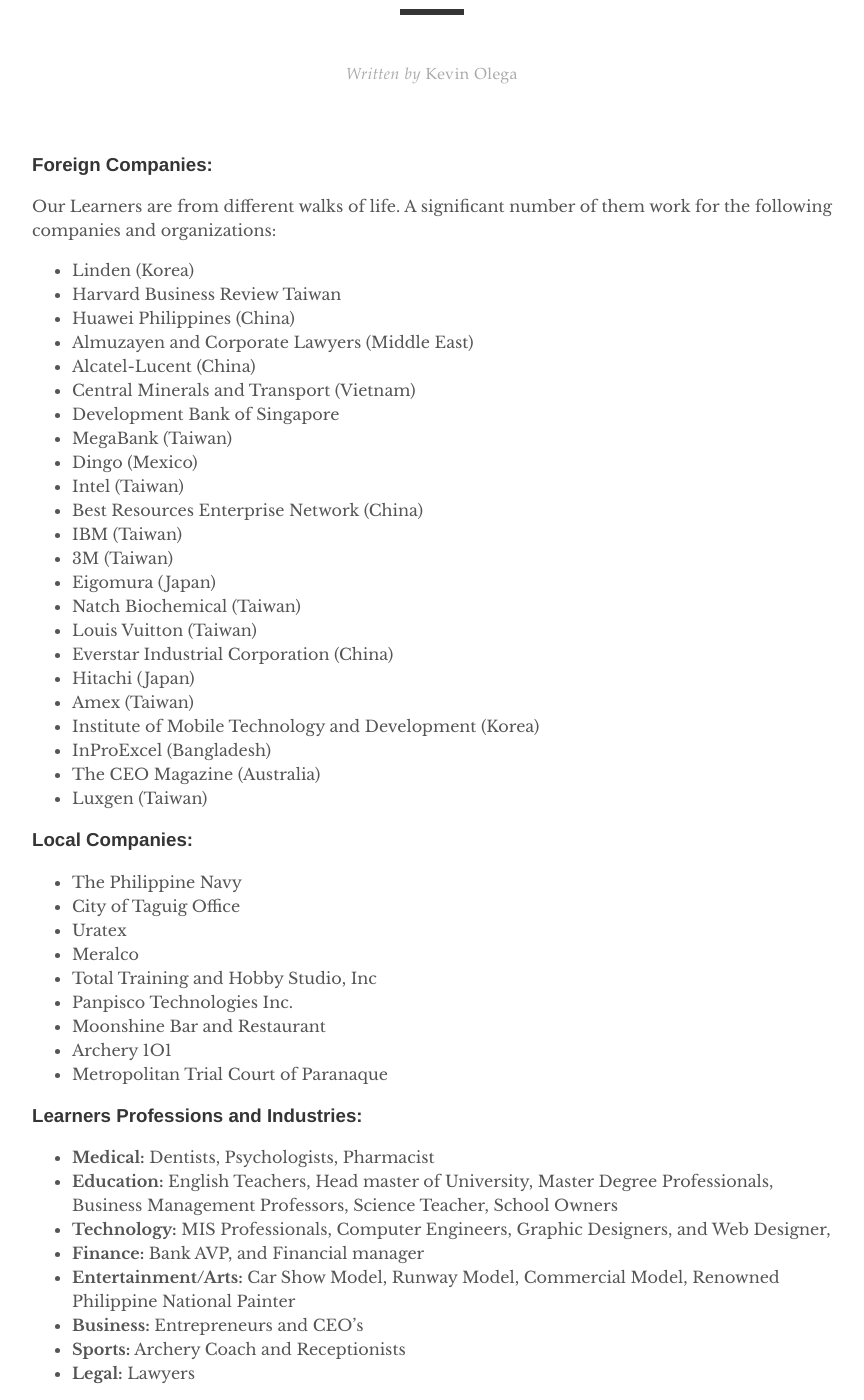
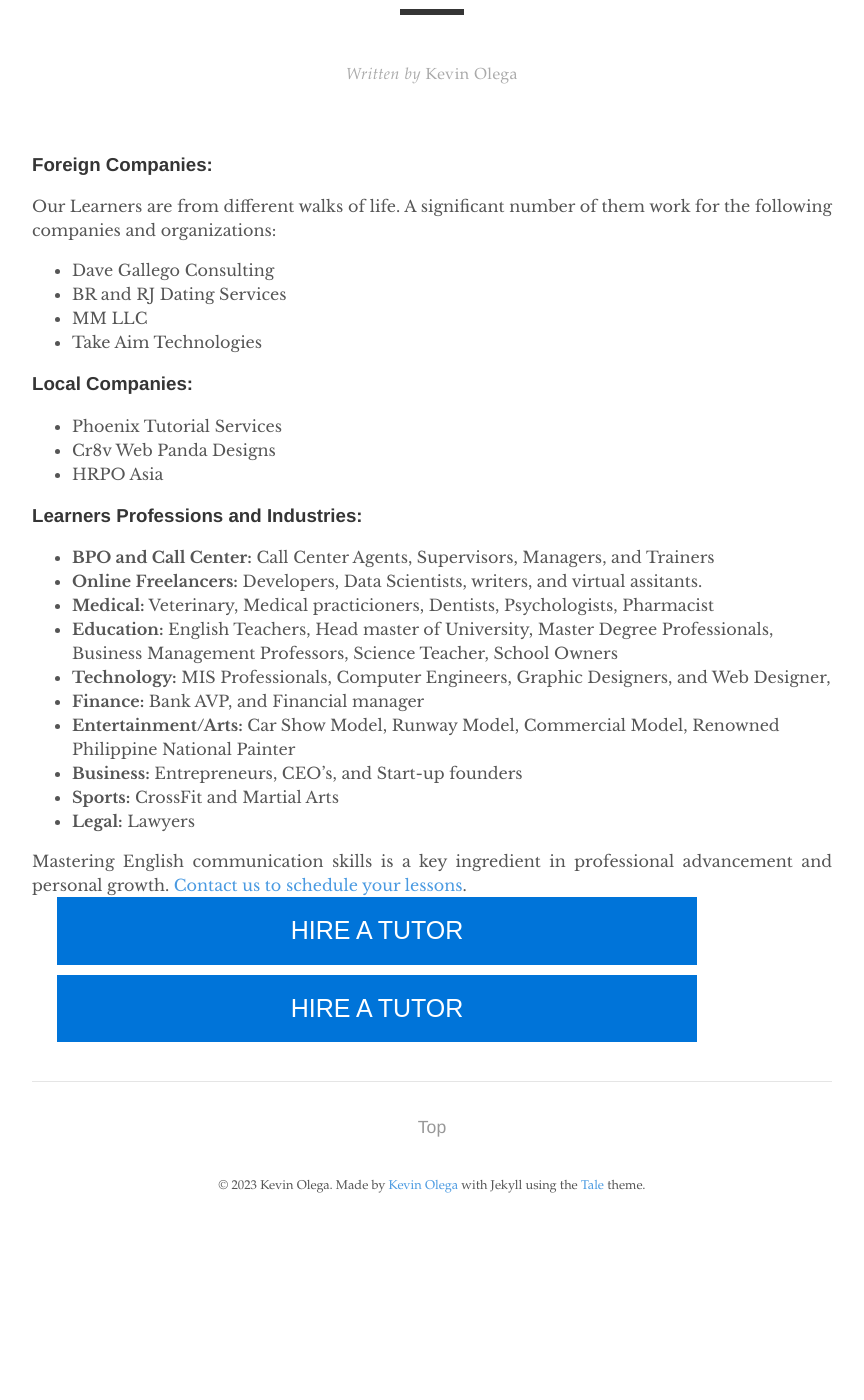
Before and after one commit to kevinolega/philippinesprivateenglishtutors, a Jekyll site: the page built from students.md, in a window 1280 px wide and 1400 px high, scrolled down 206 px. Shown: the whole window, without its empty margins (208-1072 px from the left). Built offline with Jekyll 4.4.1, drawn with Linux system fonts in a browser that asks for light colours; after the commit the page ends 1435 px from its top, so only the background shows below that.

Commit message:
update pages of ownership

```diff
--- a/students.md
+++ b/students.md
@@ -8,52 +8,28 @@
 
 Our Learners are from different walks of life. A significant number of them work for the following companies and organizations:
 
-- Linden (Korea)
-- Harvard Business Review Taiwan
-- Huawei Philippines (China)
-- Almuzayen and Corporate Lawyers (Middle East)
-- Alcatel-Lucent (China)
-- Central Minerals and Transport (Vietnam)
-- Development Bank of Singapore
-- MegaBank (Taiwan)
-- Dingo (Mexico)
-- Intel (Taiwan)
-- Best Resources Enterprise Network (China)
-- IBM (Taiwan)
-- 3M (Taiwan)
-- Eigomura (Japan)
-- Natch Biochemical (Taiwan)
-- Louis Vuitton (Taiwan)
-- Everstar Industrial Corporation (China)
-- Hitachi (Japan)
-- Amex (Taiwan)
-- Institute of Mobile Technology and Development (Korea)
-- InProExcel (Bangladesh)
-- The CEO Magazine (Australia)
-- Luxgen (Taiwan)
-
+- Dave Gallego Consulting
+- BR and RJ Dating Services
+- MM LLC
+- Take Aim Technologies
 
 ### Local Companies:
 
-- The Philippine Navy
-- City of Taguig Office
-- Uratex
-- Meralco
-- Total Training and Hobby Studio, Inc
-- Panpisco Technologies Inc.
-- Moonshine Bar and Restaurant
-- Archery 1O1
-- Metropolitan Trial Court of Paranaque
+- Phoenix Tutorial Services
+- Cr8v Web Panda Designs
+- HRPO Asia
 
 ### Learners Professions and Industries:
 
-- **Medical:** Dentists, Psychologists, Pharmacist
+- **BPO and Call Center:** Call Center Agents, Supervisors, Managers, and Trainers
+- **Online Freelancers:** Developers, Data Scientists, writers, and virtual assitants.
+- **Medical:** Veterinary, Medical practicioners, Dentists, Psychologists, Pharmacist
 - **Education:** English Teachers, Head master of University, Master Degree Professionals, Business Management Professors, Science Teacher, School Owners
 - **Technology:** MIS Professionals, Computer Engineers, Graphic Designers, and Web Designer,
 - **Finance:** Bank AVP, and Financial manager
 - **Entertainment/Arts:** Car Show Model, Runway Model, Commercial Model, Renowned Philippine National Painter
-- **Business:** Entrepreneurs and CEO's
-- **Sports:** Archery Coach and Receptionists
+- **Business:** Entrepreneurs, CEO's, and Start-up founders
+- **Sports:** CrossFit and Martial Arts
 - **Legal:** Lawyers
 
 Mastering English communication skills is a key ingredient in professional advancement and personal growth. [Contact us to schedule your lessons]({{ '/contact' | prepend: site.baseurl }}}).
```
Also changed, not shown: about.md (+9 -6 lines).
